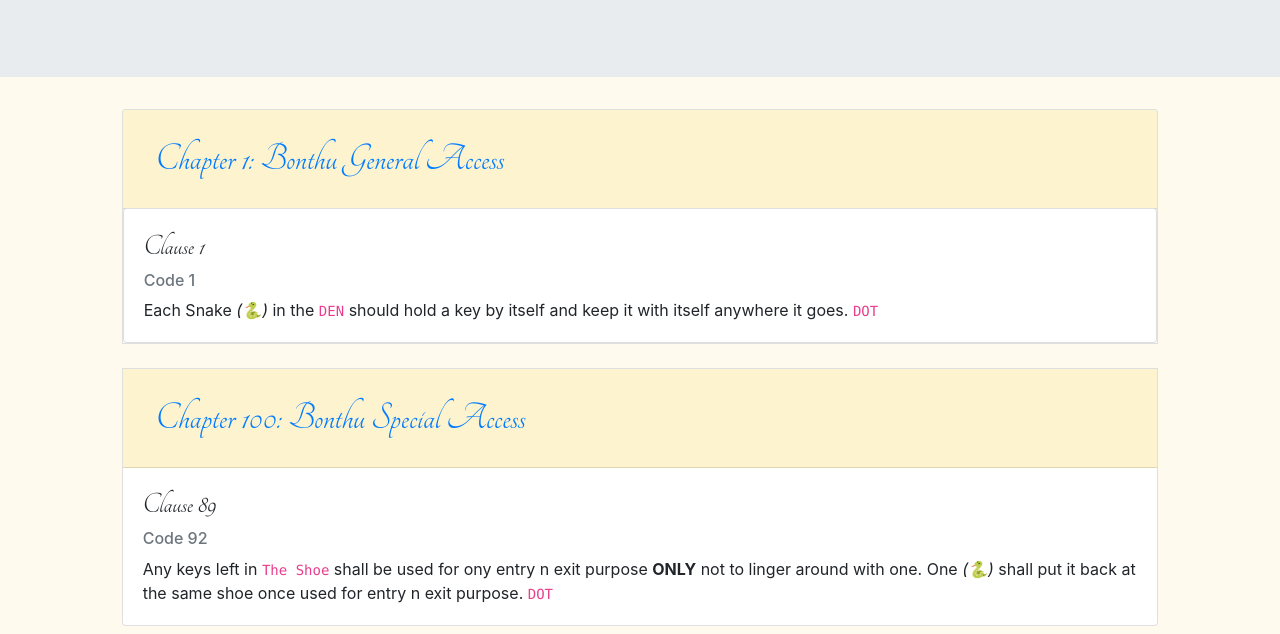
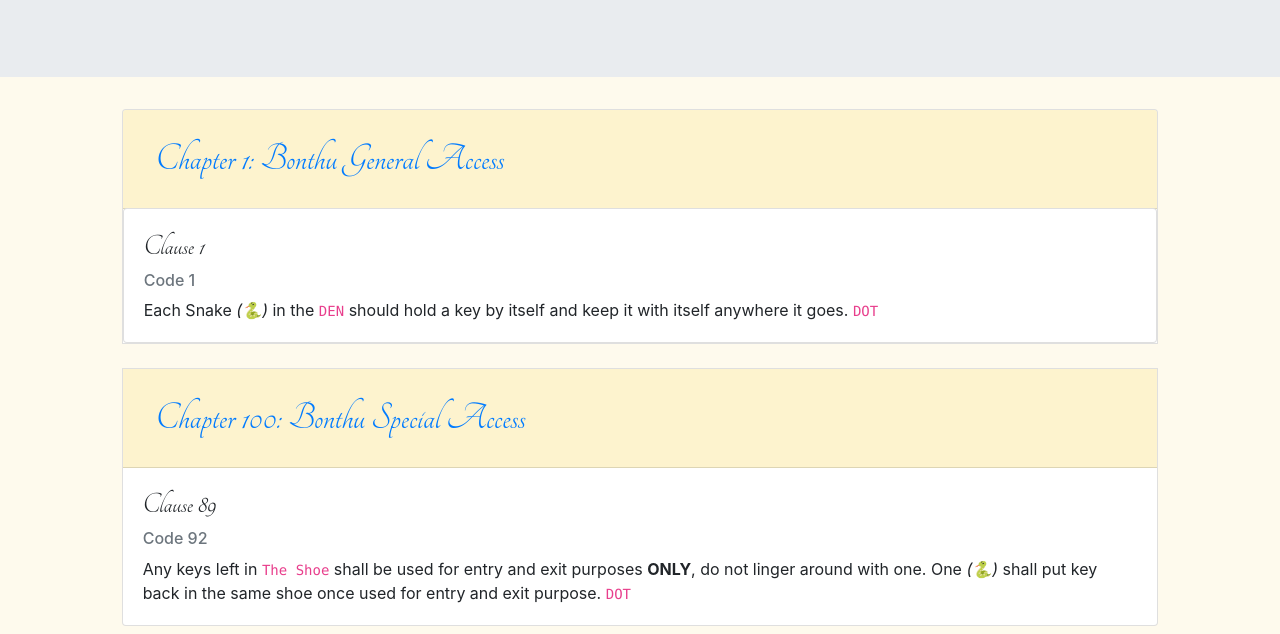
Before and after one commit to thurairaj/bonthu-constitution, a plain HTML site: page index.html in a window 1280 px wide. Shown: the part 172-806 px from the top of the page. Drawn offline with nearby package versions, Linux system fonts and the light colour scheme.

Commit message:
Initial commit

```diff
--- a/index.html
+++ b/index.html
@@ -80,7 +80,7 @@
 		      	<div class="card-body">
                     <h5 class="card-title cursive-sub-title">Clause 89</h5>
                     <h6 class="card-subtitle mb-2 text-muted ">Code 92</h6>
-                    <p class="card-text">Any keys left in <code>The Shoe</code> shall be used for ony entry n exit purpose <b>ONLY</b> not to linger around with one. One <em>(🐍)</em> shall put it back at the same shoe once used for entry n exit purpose. <code>DOT</code></p>
+                    <p class="card-text">Any keys left in <code>The Shoe</code> shall be used for entry and exit purposes <b>ONLY</b>, do not linger around with one. One <em>(🐍)</em> shall put key back in the same shoe once used for entry and exit purpose. <code>DOT</code></p>
                 </div>
 		    </div>
 		  </div>
```
